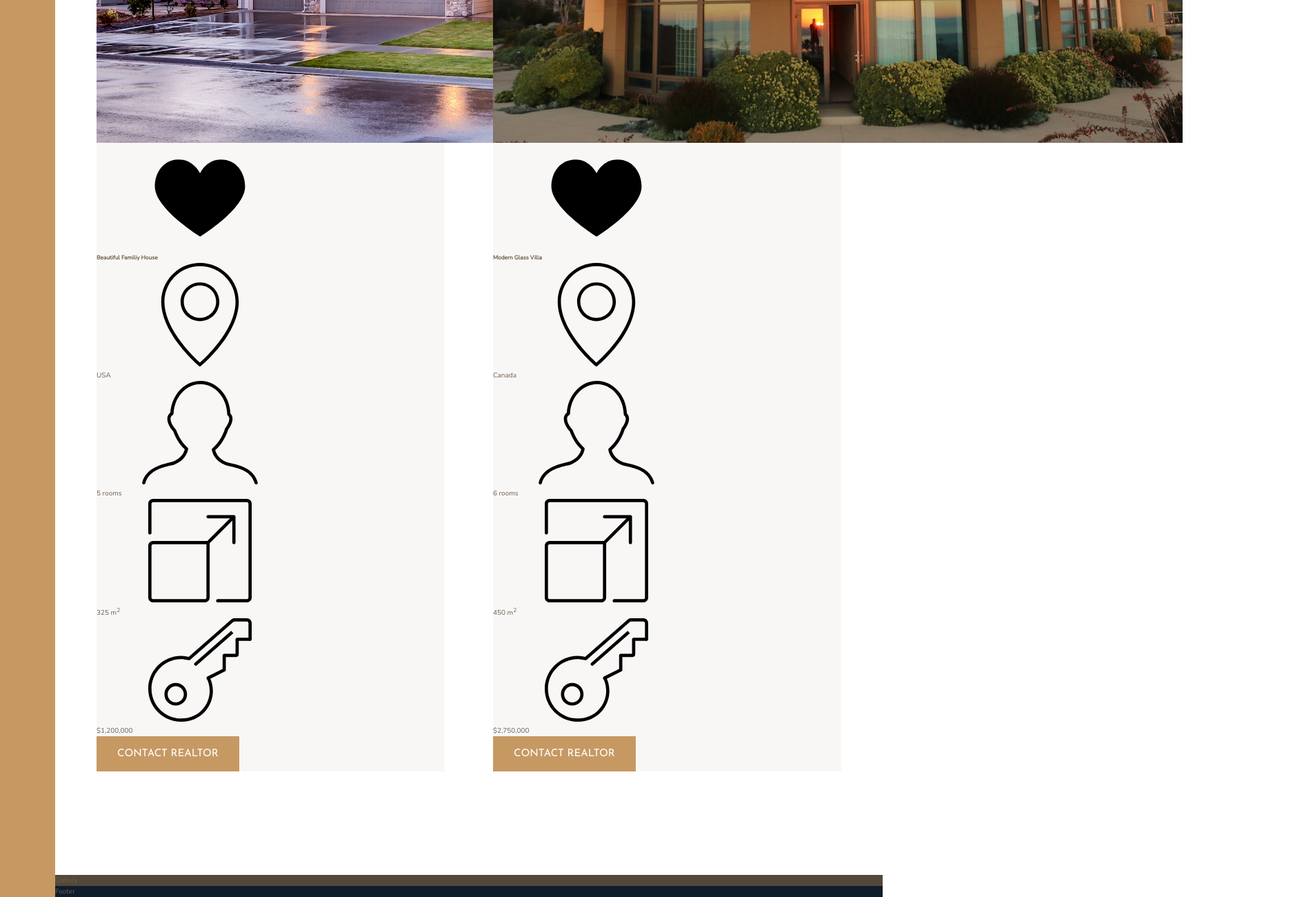
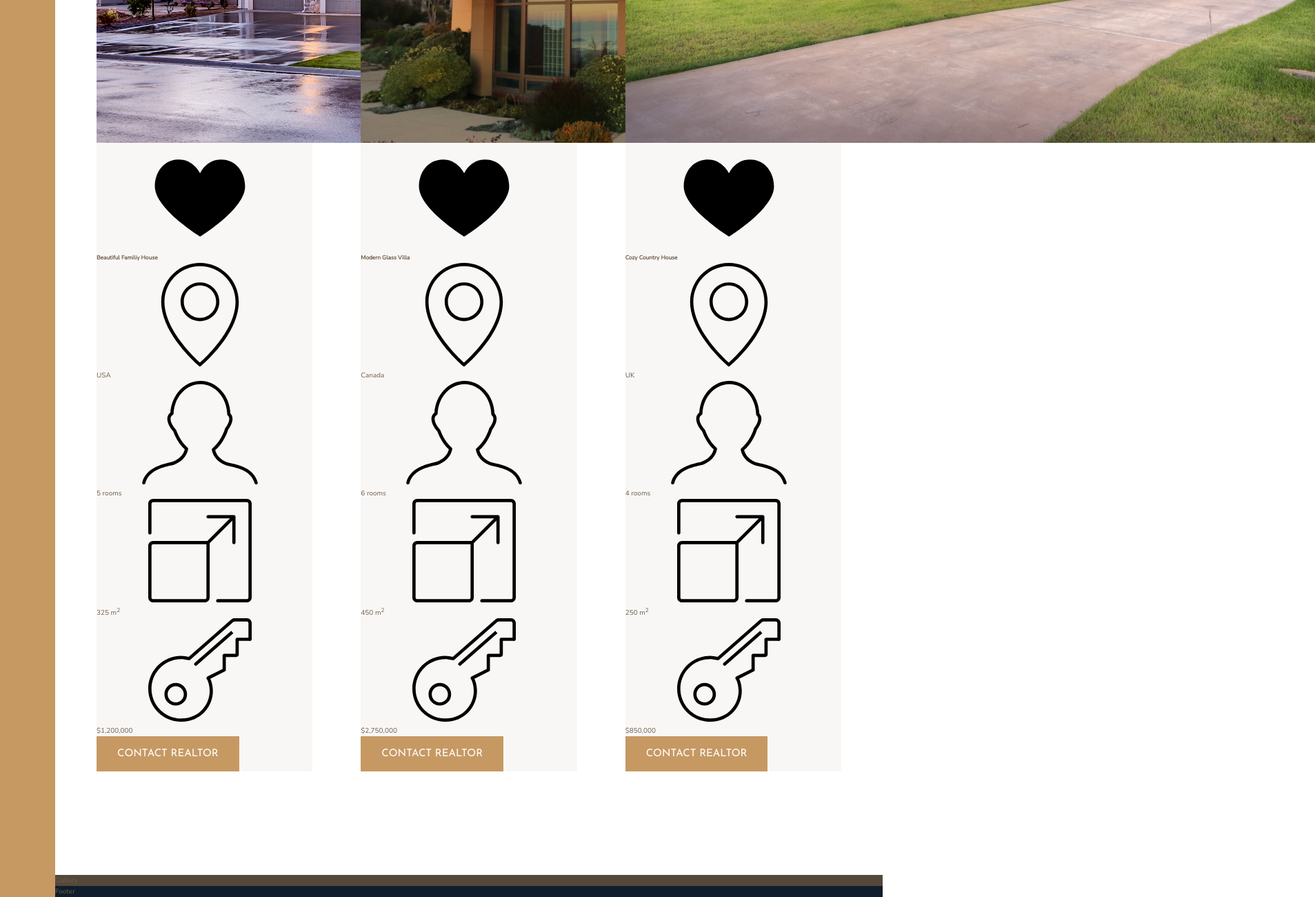
Before and after one commit to NwaguChima/nexter-ui, a website: page index.html in a window 1280 px wide. Shown: the part 2430-3730 px from the top of the page at 69% size, 1907 px wide, since content can reach past the window. Drawn offline with nearby package versions, Linux system fonts and the light colour scheme; files that its build step writes are made by us from their sources.

Commit message:
added home 3

```diff
--- a/index.html
+++ b/index.html
@@ -172,6 +172,39 @@
         </div>
         <button class="btn home__btn">Contact realtor</button>
       </div>
+
+      <div class="home">
+        <img src="img/house-3.jpeg" alt="House 3" class="home__img" />
+        <svg class="home__like">
+          <use xlink:href="img/sprite.svg#icon-heart-full"></use>
+        </svg>
+        <h5 class="home__name">Cozy Country House</h5>
+        <div class="home__location">
+          <svg>
+            <use xlink:href="img/sprite.svg#icon-map-pin"></use>
+          </svg>
+          <p>UK</p>
+        </div>
+        <div class="home__rooms">
+          <svg>
+            <use xlink:href="img/sprite.svg#icon-profile-male"></use>
+          </svg>
+          <p>4 rooms</p>
+        </div>
+        <div class="home__area">
+          <svg>
+            <use xlink:href="img/sprite.svg#icon-expand"></use>
+          </svg>
+          <p>250 m<sup>2</sup></p>
+        </div>
+        <div class="home__price">
+          <svg>
+            <use xlink:href="img/sprite.svg#icon-key"></use>
+          </svg>
+          <p>$850,000</p>
+        </div>
+        <button class="btn home__btn">Contact realtor</button>
+      </div>
     </section>
 
     <section class="gallery">Gallery</section>
```
